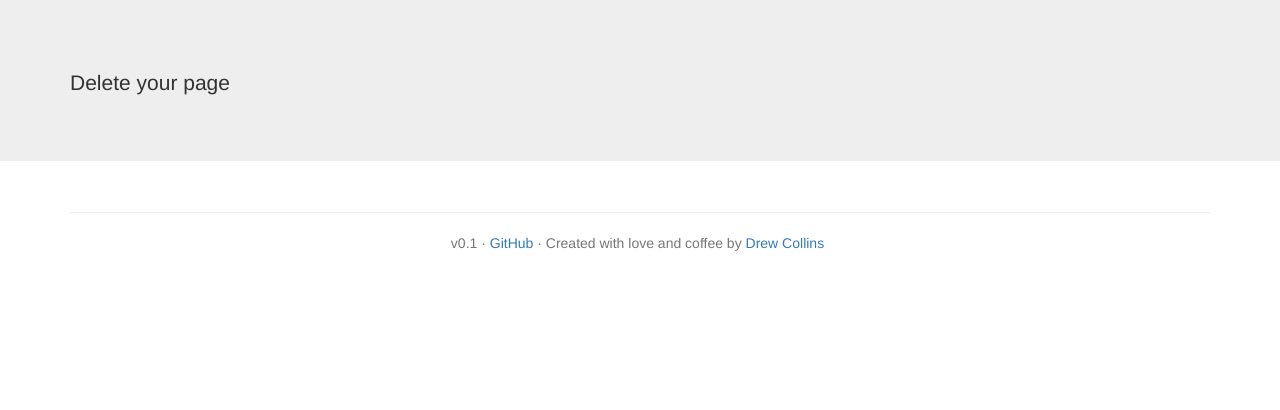
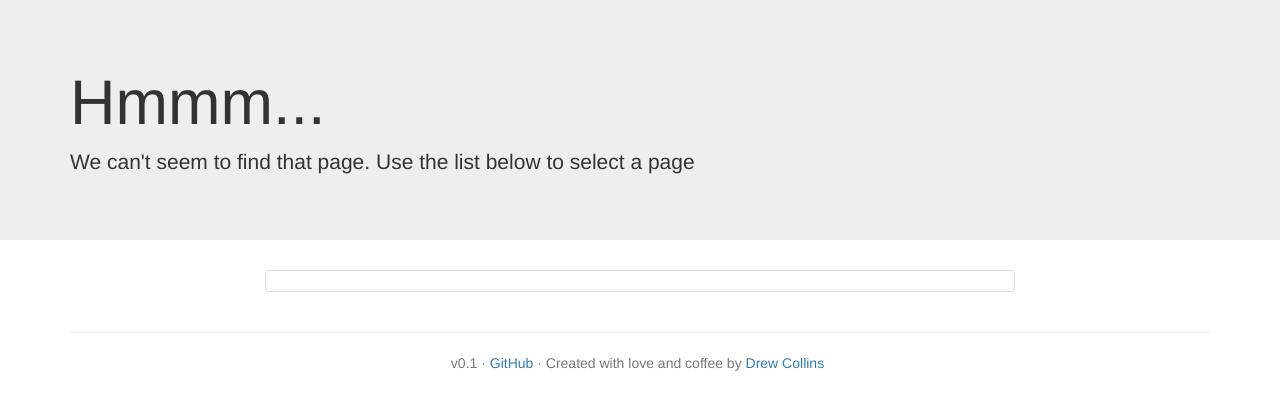
Before and after one commit to Vespert0n/portfolio-cms, a PHP site: page /admin/page/delete/?filename=1 in a window 1280 px wide. Shown: the part 52-462 px from the top of the page. Run offline with PHP 8.4, Linux system fonts and the light colour scheme; tables that the repository leaves empty or names only in its code hold one stand-in row (values such as "Sample post"); data that the repository does not hold is empty; a stand-in replaces the project's code that opens the database connection; some libraries are stand-ins or nearby versions.

Commit message:
more work on page management structure

```diff
--- a/example/portfolio-cms/functions.inc.php
+++ b/example/portfolio-cms/functions.inc.php
@@ -14,3 +14,10 @@
 
 	return strcmp($aID, $bID);
 }
+
+function printPageName($name, $filename) {
+	if($name != NULL || $name != '')
+		return $name." <small>(".$filename.")</small>";
+	else
+		return $filename;
+}
--- a/example/portfolio-cms/layout/alerts/no_pages.alert.php
+++ b/example/portfolio-cms/layout/alerts/no_pages.alert.php
@@ -1 +1,3 @@
-<div class="alert alert-info">Hmm... You don't seem to have any pages yet.</div>
+<div class="alert alert-info">
+	<p>Hmm... You don't seem to have any pages yet.</p>
+</div>
--- a/example/portfolio-cms/layout/page.inc.php
+++ b/example/portfolio-cms/layout/page.inc.php
@@ -20,6 +20,7 @@
 						if($pages == NULL) {
 							include('alerts/no_pages.alert.php');
 						} else {
+							$listdisplay = 'edit';
 							include('page_list.inc.php');
 						} ?>
 					</div>
@@ -30,7 +31,7 @@
 				<div class="container">
 					<div class="row">
 						<div class="col-xs-12">
-							<h1><?=$page['pgName']?></h1>
+							<h1><?=printPageName($page['pgName'], $page['pgFilename'])?></h1>
 							<p>Edit your page</p>
 						</div>
 					</div>
@@ -39,7 +40,7 @@
 			<div class="container">
 				<div class="row">
 					<div class="col-xs-12">
-
+						<?=$page['pgContent']?>
 					</div>
 				</div>
 			</div>
@@ -66,12 +67,38 @@
 		</div>
 		<? break;
 	case 'delete':
-		$page = $portfolioCMS->getPageByFilename($_GET['filename']); ?>
+		$page = $portfolioCMS->getPageByFilename($_GET['filename']);
+		if($page == NULL) { ?>
 			<div class="jumbotron" style="margin-top: -20px;">
 				<div class="container">
 					<div class="row">
 						<div class="col-xs-12">
-						<h1><?=$page['pgName']?></h1>
+							<h1>Hmmm...</h1>
+							<p>We can't seem to find that page. Use the list below to select a page</p>
+						</div>
+					</div>
+				</div>
+			</div>
+			<div class="container">
+				<div class="row">
+					<div class="col-xs-8 col-xs-push-2">
+						<? $pages = $portfolioCMS->getPageList();
+
+						if($pages == NULL) {
+							include('alerts/no_pages.alert.php');
+						} else {
+							$listdisplay = 'delete';
+							include('page_list.inc.php');
+						} ?>
+					</div>
+				</div>
+			</div>
+		<? } else { ?>
+			<div class="jumbotron" style="margin-top: -20px;">
+				<div class="container">
+					<div class="row">
+						<div class="col-xs-12">
+							<h1><?=printPageName($page['pgName'], $page['pgFilename'])?></h1>
 							<p>Delete your page</p>
 						</div>
 					</div>
@@ -79,10 +106,18 @@
 			</div>
 			<div class="container">
 				<div class="row">
-				<div class="col-xs-12">
-
+					<div class="col-xs-8 col-xs-push-2">
+						<div class="alert alert-danger">
+							<div class="text-center">
+								<p>Are you sure you want to delete this page? It cannot be undone.</p>
+								<a class="btn btn-danger" href="#">Yes, delete</a>
+								<a class="btn btn-warning" href="<?=ADMIN_URL?>website#pages">No, take me back</a>
 							</div>
 						</div>
 					</div>
-		<? break;
+				</div>
+			</div>
+		<? }
+
+		break;
 } ?>
--- a/example/portfolio-cms/layout/page_list.inc.php
+++ b/example/portfolio-cms/layout/page_list.inc.php
@@ -1,15 +1,39 @@
+<? switch($listdisplay) {
+	case 'edit': ?>
+		<ul class="list-group">
+			<? foreach($pages as $page) { ?>
+				<li class="list-group-item">
+					<a href="<?=ADMIN_URL?>page/edit/<?=$page['pgFilename']?>">
+						<?=printPageName($page['pgName'], $page['pgFilename'])?>
+					</a>
+				</li>
+			<? } ?>
+		</ul>
+		<? break;
+
+	case 'delete': ?>
+		<ul class="list-group">
+			<? foreach($pages as $page) { ?>
+				<li class="list-group-item">
+					<a href="<?=ADMIN_URL?>page/delete/<?=$page['pgFilename']?>">
+						<?=printPageName($page['pgName'], $page['pgFilename'])?>
+					</a>
+				</li>
+			<? } ?>
+		</ul>
+		<? break;
+
+	default: ?>
 		<ul class="list-group">
 			<? foreach($pages as $page) { ?>
 				<li class="list-group-item">
 					<a class="delete-button" href="<?=ADMIN_URL?>page/delete/<?=$page['pgFilename']?>" title="delete"><i class="fa fa-trash-o hover"></i></a>
 					<a class="edit-button" href="<?=ADMIN_URL?>page/edit/<?=$page['pgFilename']?>" title="edit"><i class="fa fa-file-text-o hover"></i></a>
 					<a href="<?=BASE_URL.$page['pgFilename']?>" target="_blank">
-				<? if($page['pgName'] != NULL || $page['pgName'] != '') { ?>
-					<?=$page['pgName']?> <small>(<?=$page['pgFilename']?>)</small>
-				<? } else { ?>
-					<?=$page['pgFilename']?>
-				<? } ?>
+						<?=printPageName($page['pgName'], $page['pgFilename'])?>
 					</a>
 				</li>
 			<? } ?>
 		</ul>
+		<? break;
+} ?>
```
Lines whose indentation alone changed are shown as unchanged.
